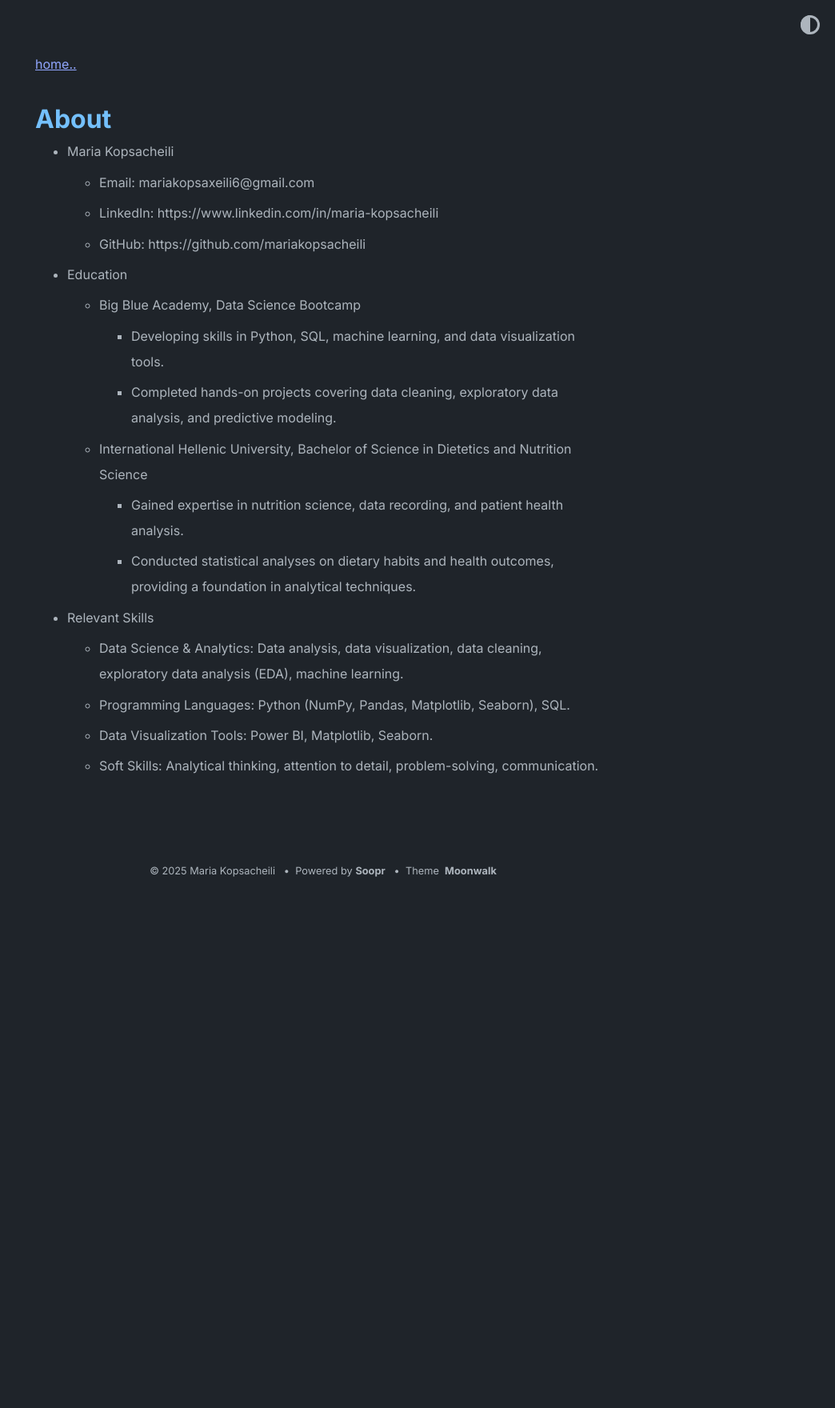
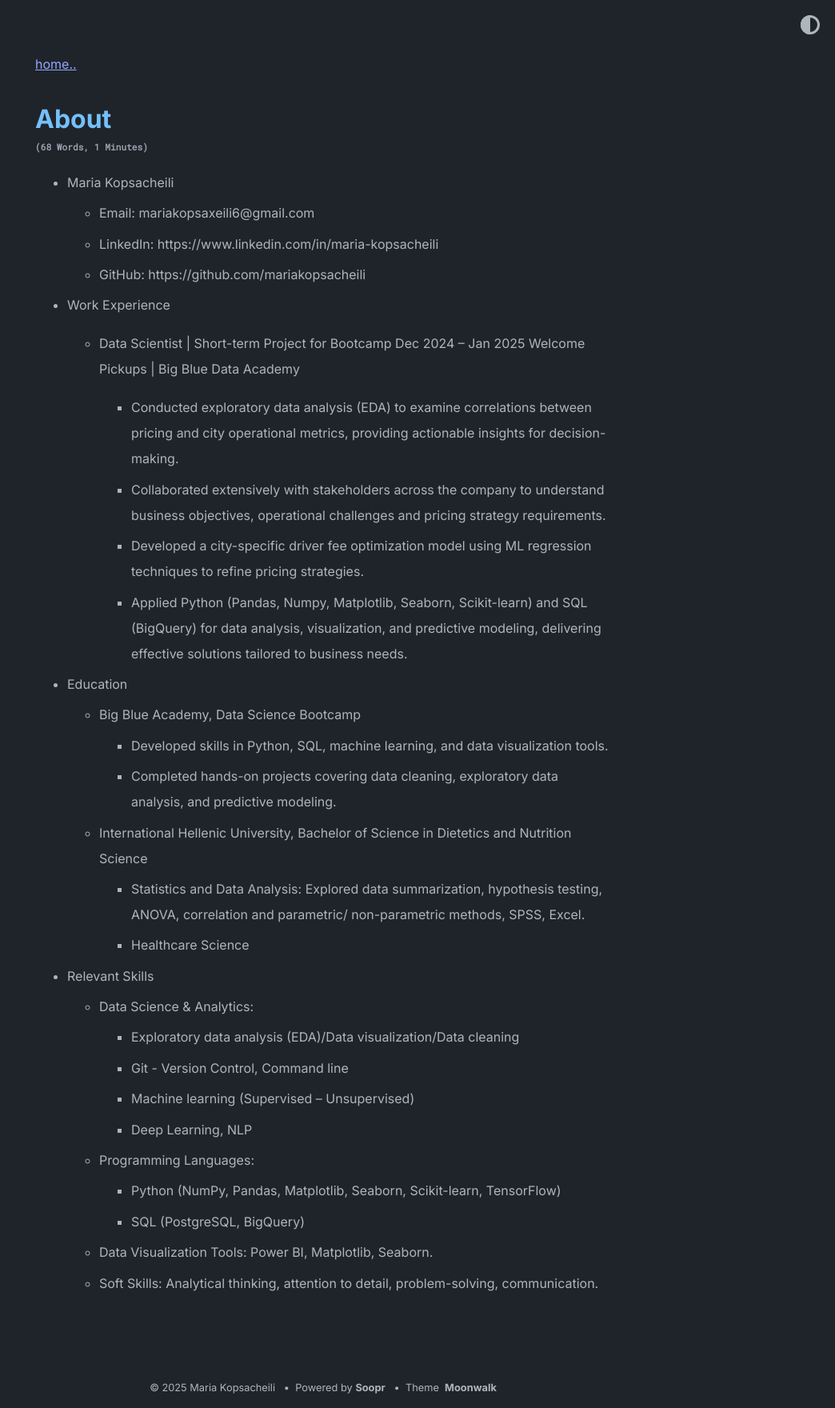
Before and after one commit to mariakopsacheili/mariakopsacheili.github.io, a Jekyll site: the page built from about.md, in a window 1280 px wide. Shown: the whole page at 80% size, without its empty margins (236-1280 px from the left). Built offline with Jekyll 4.4.1, drawn with Linux system fonts in a browser that asks for light colours; before the commit the page ends 1114 px from its top, so only the background shows below that.

Commit message:
Update about.md

```diff
--- a/about.md
+++ b/about.md
@@ -8,17 +8,33 @@ title: About
   - LinkedIn: https://www.linkedin.com/in/maria-kopsacheili
   - GitHub: https://github.com/mariakopsacheili
 
+- Work Experience
+  - Data Scientist | Short-term Project for Bootcamp
+    Dec 2024 – Jan 2025
+    Welcome Pickups | Big Blue Data Academy
+
+      - Conducted exploratory data analysis (EDA) to examine correlations between pricing and city operational metrics, providing actionable insights for decision-making.
+      - Collaborated extensively with stakeholders across the company to understand business objectives, operational challenges and pricing strategy requirements.
+      - Developed a city-specific driver fee optimization model using ML regression techniques to refine pricing strategies.
+      - Applied Python (Pandas, Numpy, Matplotlib, Seaborn, Scikit-learn) and SQL (BigQuery) for data analysis, visualization, and predictive modeling, delivering effective solutions tailored to business needs.
+
 - Education
   - Big Blue Academy, Data Science Bootcamp
-    - Developing skills in Python, SQL, machine learning, and data visualization tools.
+    - Developed skills in Python, SQL, machine learning, and data visualization tools.
     - Completed hands-on projects covering data cleaning, exploratory data analysis, and predictive modeling.
 
   - International Hellenic University, Bachelor of Science in Dietetics and Nutrition Science
-    - Gained expertise in nutrition science, data recording, and patient health analysis.
-    - Conducted statistical analyses on dietary habits and health outcomes, providing a foundation in analytical techniques.
+    - Statistics and Data Analysis: Explored data summarization, hypothesis testing, ANOVA, correlation and parametric/ non-parametric methods, SPSS, Excel.
+    - Healthcare Science
 
 - Relevant Skills
-  - Data Science & Analytics: Data analysis, data visualization, data cleaning, exploratory data analysis (EDA), machine learning.
-  - Programming Languages: Python (NumPy, Pandas, Matplotlib, Seaborn), SQL.
+  - Data Science & Analytics:
+    - Exploratory data analysis (EDA)/Data visualization/Data cleaning
+    - Git - Version Control, Command line
+    - Machine learning (Supervised – Unsupervised)
+    - Deep Learning, NLP
+  - Programming Languages:
+    - Python (NumPy, Pandas, Matplotlib, Seaborn, Scikit-learn, TensorFlow)
+    - SQL (PostgreSQL, BigQuery)
   - Data Visualization Tools: Power BI, Matplotlib, Seaborn.
   - Soft Skills: Analytical thinking, attention to detail, problem-solving, communication.
```
